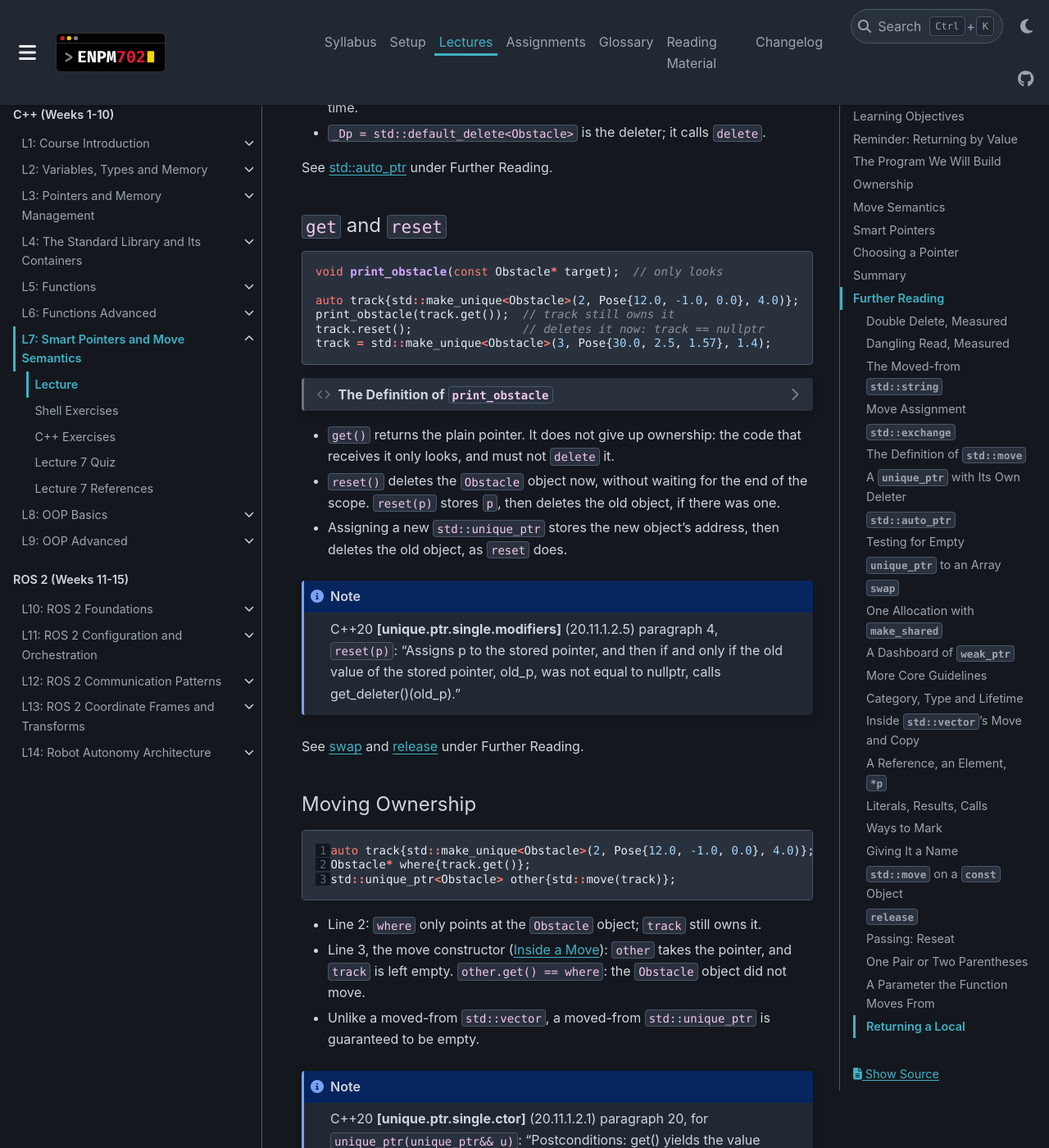
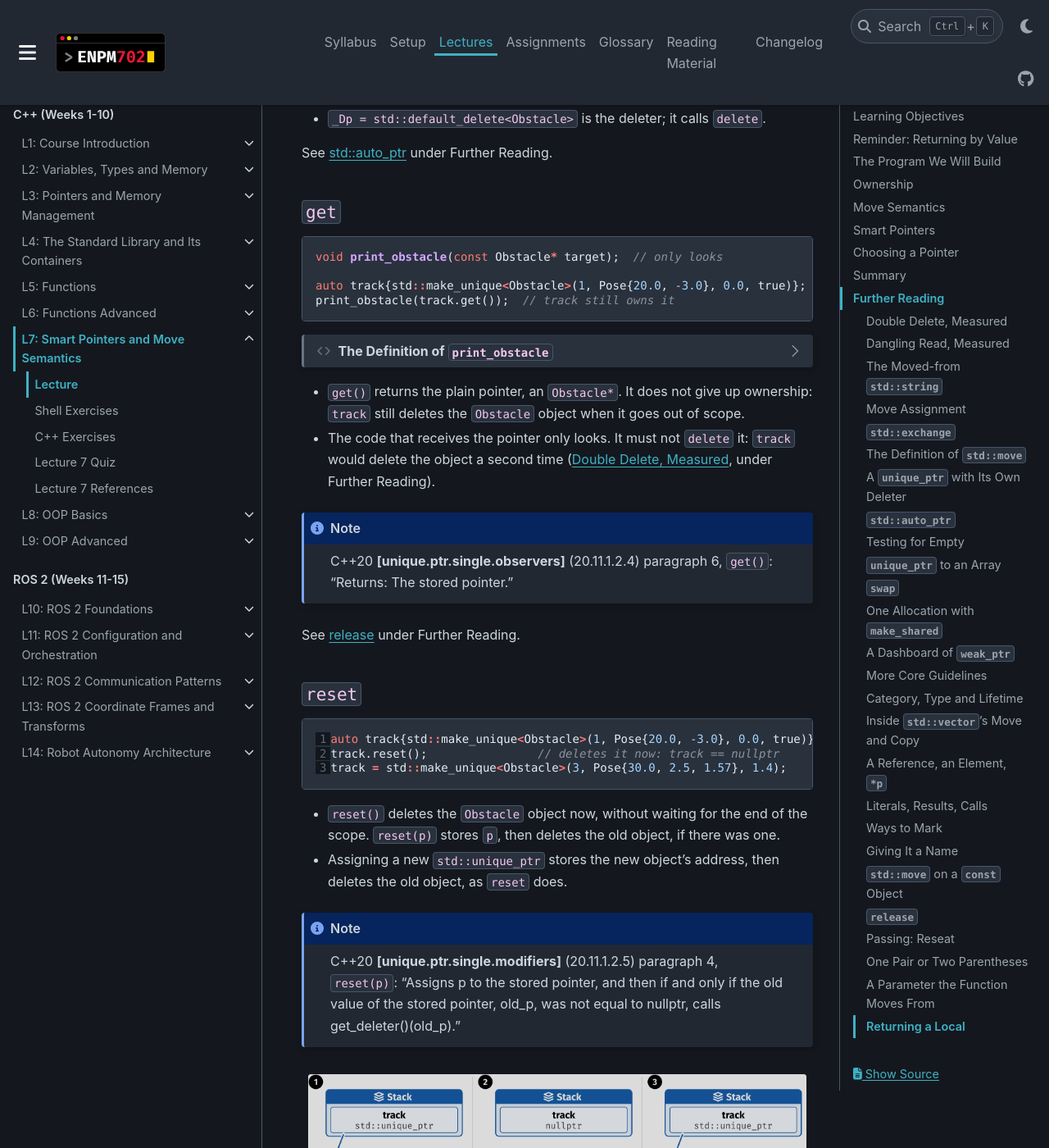
Before and after one commit to zeidk/enpm702-fall-2026-docs, a Sphinx documentation site: the page built from docs/source/lectures/lecture7/l7_lecture.rst, in a window 1280 px wide and 1400 px high, scrolled down 24009 px. Shown: the whole window at 82% size. Built offline with Sphinx 7.4.7 and the PyData theme 0.15.4, drawn with Linux system fonts in a browser that asks for light colours; some of the changed text lies outside the part shown.

Commit message:
L7: unique_ptr examples own the parked car; get, reset and reset in memory
Follows the deck. Quiz questions 2 and 3 use obstacle 1; question 2's
LeakSanitizer output is a new run (still 48 bytes).

```diff
--- a/docs/source/lectures/lecture7/l7_lecture.rst
+++ b/docs/source/lectures/lecture7/l7_lecture.rst
@@ -891,9 +891,8 @@
 
    #include <memory>
 
-   Pose cyclist_pose{12.0, -1.0, 0.0};  // from the table
-   std::unique_ptr<Obstacle> track{
-       std::make_unique<Obstacle>(2, cyclist_pose, 4.0)};
+   Pose parked_pose{20.0, -3.0, 0.0};  // from the table
+   auto track{std::make_unique<Obstacle>(1, parked_pose, 0.0, true)};
    std::cout << track->id << ' ' << (*track).speed << '\n';  // 2 4
    auto empty{std::make_unique<Obstacle>()};  // members take defaults
    std::cout << empty->id << ' ' << empty->speed << '\n';    // 0 0
@@ -913,7 +912,7 @@
 """""""""
 
 .. figure:: /_static/images/l7/av_unique_ptr_memory.png
-   :alt: On the left, a name tag reading track over a blue box with a stack icon and the word Stack, holding one field, pointer, marked an Obstacle*. A measuring line under it reads 8 bytes. On the right, under a name tag reading Obstacle, a red box with a heap icon and the word Heap holds a block of four rows: id 2, pose {12.0, -1.0, 0.0}, speed 4.0, and is_static false. A blue arrow runs from the pointer field to the left edge of that block, at its first row, id. A measuring line under the block reads 48 bytes.
+   :alt: On the left, a name tag reading track over a blue box with a stack icon and the word Stack, holding one field, pointer, marked an Obstacle*. A measuring line under it reads 8 bytes. On the right, under a name tag reading Obstacle, a red box with a heap icon and the word Heap holds a block of four rows: id 1, pose {20.0, -3.0, 0.0}, speed 0.0, and is_static true. A blue arrow runs from the pointer field to the left edge of that block, at its first row, id. A measuring line under the block reads 48 bytes.
    :align: center
    :width: 100%
 
@@ -931,7 +930,7 @@
 
    bool needs_braking(int id) {
      Obstacle* track{make_track(
-         id, Pose{12.0, -1.0}, 4.0)};
+         id, Pose{20.0, -3.0}, 0.0)};
      if (track->pose.x > 10.0) {
        return false;  // leaks
      }
@@ -959,15 +958,15 @@
 
    bool needs_braking(int id) {
      auto track{std::make_unique<Obstacle>(
-         id, Pose{12.0, -1.0}, 4.0)};
+         id, Pose{20.0, -3.0}, 0.0)};
      if (track->pose.x > 10.0) {
        return false;  // deleted here
      }
      return true;     // and here
    }
 
-- The first one leaks 48 bytes: the cyclist is 12 m ahead, past the 10 m chosen for this example, so the early return skips the ``delete``.
-- ``702run week7_playground 45`` runs the second one: ``needs_braking(2): false``, and no LeakSanitizer report.
+- The first one leaks 48 bytes: the parked car is 20 m ahead, past the 10 m chosen for this example, so the early return skips the ``delete``.
+- ``702run week7_playground 45`` runs the second one: ``needs_braking(1): false``, and no LeakSanitizer report.
 - Every path out of the function destroys ``track``, and its destructor deletes the ``Obstacle`` object.
 
 One Owner Only
@@ -991,17 +990,15 @@
 
 See `std::auto_ptr`_ under Further Reading.
 
-``get`` and ``reset``
-"""""""""""""""""""""
+``get``
+"""""""
 
 .. code-block:: cpp
 
    void print_obstacle(const Obstacle* target);  // only looks
 
-   auto track{std::make_unique<Obstacle>(2, Pose{12.0, -1.0, 0.0}, 4.0)};
+   auto track{std::make_unique<Obstacle>(1, Pose{20.0, -3.0}, 0.0, true)};
    print_obstacle(track.get());  // track still owns it
-   track.reset();                // deletes it now: track == nullptr
-   track = std::make_unique<Obstacle>(3, Pose{30.0, 2.5, 1.57}, 1.4);
 
 .. dropdown:: The Definition of ``print_obstacle``
    :icon: code
@@ -1014,7 +1011,25 @@
         std::cout << "  obstacle " << target->id << ": " << target->speed << " m/s\n";
       }
 
-- ``get()`` returns the plain pointer. It does not give up ownership: the code that receives it only looks, and must not ``delete`` it.
+- ``get()`` returns the plain pointer, an ``Obstacle*``. It does not give up ownership: ``track`` still deletes the ``Obstacle`` object when it goes out of scope.
+- The code that receives the pointer only looks. It must not ``delete`` it: ``track`` would delete the object a second time (`Double Delete, Measured`_, under Further Reading).
+
+.. note::
+
+   C++20 **[unique.ptr.single.observers]** (20.11.1.2.4) paragraph 6, ``get()``: "Returns: The stored pointer."
+
+See `release`_ under Further Reading.
+
+``reset``
+"""""""""
+
+.. code-block:: cpp
+   :linenos:
+
+   auto track{std::make_unique<Obstacle>(1, Pose{20.0, -3.0}, 0.0, true)};
+   track.reset();                // deletes it now: track == nullptr
+   track = std::make_unique<Obstacle>(3, Pose{30.0, 2.5, 1.57}, 1.4);
+
 - ``reset()`` deletes the ``Obstacle`` object now, without waiting for the end of the scope. ``reset(p)`` stores ``p``, then deletes the old object, if there was one.
 - Assigning a new ``std::unique_ptr`` stores the new object's address, then deletes the old object, as ``reset`` does.
 
@@ -1022,7 +1037,18 @@
 
    C++20 **[unique.ptr.single.modifiers]** (20.11.1.2.5) paragraph 4, ``reset(p)``: "Assigns p to the stored pointer, and then if and only if the old value of the stored pointer, old_p, was not equal to nullptr, calls get_deleter()(old_p)."
 
-See `swap`_ and `release`_ under Further Reading.
+.. figure:: /_static/images/l7/av_unique_ptr_reset.png
+   :alt: Three panels separated by thin lines, tagged 1 to 3. Each has, at the top, a blue box with a stack icon and the word Stack holding one field, track, and below it a red box with a heap icon and the word Heap. Panel 1: track is marked std::unique_ptr, and a blue arrow runs from it down to the top edge of an object in the Heap box with four rows: id 1, pose {20.0, -3.0, 0.0}, speed 0.0, is_static true. Panel 2: track is marked nullptr, with no arrow, and in the Heap box the same place is a gray dashed block labeled freed: 48 bytes. Panel 3: track is marked std::unique_ptr, and a blue arrow runs from it down to an object in the same place with four rows: id 3, pose {30.0, 2.5, 1.57}, speed 1.4, is_static false.
+   :align: center
+   :width: 100%
+
+   ``track`` after each line of the code above.
+
+- **1** to **3**: after lines 1 to 3.
+- **2**: ``reset()`` deletes the ``Obstacle`` object with id 1 and frees its 48 bytes. ``track`` holds ``nullptr``.
+- **3**: the new object may get the freed bytes: with g++ 13.3 it lands at the old address, and under AddressSanitizer it does not (measured).
+
+See `swap`_ under Further Reading.
 
 Moving Ownership
 """"""""""""""""
@@ -1030,7 +1056,7 @@
 .. code-block:: cpp
    :linenos:
 
-   auto track{std::make_unique<Obstacle>(2, Pose{12.0, -1.0, 0.0}, 4.0)};
+   auto track{std::make_unique<Obstacle>(1, Pose{20.0, -3.0}, 0.0, true)};
    Obstacle* where{track.get()};
    std::unique_ptr<Obstacle> other{std::move(track)};
 
@@ -1048,7 +1074,7 @@
 """""""""""""""""""""""
 
 .. figure:: /_static/images/l7/av_unique_ptr_move_1.png
-   :alt: A blue box with a stack icon and the word Stack holds two fields: track, of type std::unique_ptr, and where, of type Obstacle*. On the right, under a name tag reading Obstacle, a red box with a heap icon and the word Heap holds one object of four rows: id 2, pose {12.0, -1.0, 0.0}, speed 4.0, and is_static false. A solid blue arrow runs from track to the left edge of the object, at its first row, id. A dashed blue arrow runs from where to the same row, just below the solid arrow.
+   :alt: A blue box with a stack icon and the word Stack holds two fields: track, of type std::unique_ptr, and where, of type Obstacle*. On the right, under a name tag reading Obstacle, a red box with a heap icon and the word Heap holds one object of four rows: id 1, pose {20.0, -3.0, 0.0}, speed 0.0, and is_static true. A solid blue arrow runs from track to the left edge of the object, at its first row, id. A dashed blue arrow runs from where to the same row, just below the solid arrow.
    :align: center
    :width: 100%
 
@@ -1060,7 +1086,7 @@
 """"""""""""""""""""""
 
 .. figure:: /_static/images/l7/av_unique_ptr_move_2.png
-   :alt: A blue box with a stack icon and the word Stack holds three fields: track, of type std::unique_ptr, marked nullptr, with no arrow; where, of type Obstacle*; and other, of type std::unique_ptr. On the right, under a name tag reading Obstacle, a red box with a heap icon and the word Heap holds the same object as before, four rows: id 2, pose {12.0, -1.0, 0.0}, speed 4.0, and is_static false. A dashed blue arrow runs from where to the left edge of the object, at its first row, id. A solid blue arrow runs from other to the same row, just below the dashed arrow.
+   :alt: A blue box with a stack icon and the word Stack holds three fields: track, of type std::unique_ptr, marked nullptr, with no arrow; where, of type Obstacle*; and other, of type std::unique_ptr. On the right, under a name tag reading Obstacle, a red box with a heap icon and the word Heap holds the same object as before, four rows: id 1, pose {20.0, -3.0, 0.0}, speed 0.0, and is_static true. A dashed blue arrow runs from where to the left edge of the object, at its first row, id. A solid blue arrow runs from other to the same row, just below the dashed arrow.
    :align: center
    :width: 100%
 
@@ -1076,12 +1102,12 @@
 
    auto p{std::make_unique<Obstacle>(1)};
    auto q{std::move(p)};
-   p = std::make_unique<Obstacle>(2);
+   p = std::make_unique<Obstacle>(3);
    q = std::move(p);
 
 - At the board, after each line: draw ``p`` and ``q`` on the stack, every ``Obstacle`` object on the heap, and an arrow from each pointer to the object it owns.
 - On which line is the ``Obstacle`` object with id 1 deleted, and what deletes it? Nothing in the code says ``delete``.
-- Check: ``702run week7_playground 51``.
+- Check: ``702run week7_playground 53``.
 
 The Tracker's List
 """"""""""""""""""
@@ -1115,8 +1141,8 @@
      if (target != nullptr) { target->speed = speed; }
    }
 
-   auto track{std::make_unique<Obstacle>(2, Pose{12.0, -1.0, 0.0}, 4.0)};
-   print_obstacle(*track);       // 4 m/s
+   auto track{std::make_unique<Obstacle>(1, Pose{20.0, -3.0}, 0.0, true)};
+   print_obstacle(*track);       // 0 m/s
    set_speed(track.get(), 2.0);
    print_obstacle(*track);       // 2 m/s: the caller still owns it
 
@@ -1148,7 +1174,7 @@
      lost.push_back(std::move(track));
    }
 
-   auto track{std::make_unique<Obstacle>(2)};
+   auto track{std::make_unique<Obstacle>(1)};
    keep_lost(track);             // does not compile: a copy
    keep_lost(std::move(track));  // track == nullptr, lost.size() == 1
 
@@ -1188,7 +1214,7 @@
    void adopt(std::unique_ptr<Obstacle> track);
 
    auto a{std::make_unique<Obstacle>(1)};
-   auto b{std::make_unique<Obstacle>(2)};
+   auto b{std::make_unique<Obstacle>(3)};
    auto c{a};                                    // 1
    auto d{std::move(a)};                         // 2
    inspect(*d);                                  // 3
@@ -1843,9 +1869,9 @@
    }};
    {
      std::unique_ptr<Obstacle, decltype(say_and_delete)> track{
-         new Obstacle{2}, say_and_delete};
+         new Obstacle{1}, say_and_delete};
      // sizeof(track): 8
-   }  // prints: deleting obstacle 2
+   }  // prints: deleting obstacle 1
 
 - The second template argument is the deleter (`One Owner Only`_). Here a lambda (L6) that prints first.
 - ``std::make_unique`` cannot take a deleter, so the code calls ``new`` and hands the result to the ``std::unique_ptr`` in the same statement.
@@ -1860,7 +1886,7 @@
 
 .. code-block:: cpp
 
-   std::auto_ptr<Obstacle> a{new Obstacle{2}};
+   std::auto_ptr<Obstacle> a{new Obstacle{1}};
    std::auto_ptr<Obstacle> b{a};  // looks like a copy
    // a.get() == nullptr: true
 
@@ -1884,9 +1910,9 @@
 
    std::unique_ptr<Obstacle> track;  // empty
    // track == nullptr: true
-   track = std::make_unique<Obstacle>(2);
+   track = std::make_unique<Obstacle>(1);
    if (track) {
-     std::cout << "obstacle " << track->id << '\n';  // obstacle 2
+     std::cout << "obstacle " << track->id << '\n';  // obstacle 1
    }
    auto other{std::move(track)};  // !track: true
    bool has_track = other;  // does not compile
@@ -1924,13 +1950,13 @@
 
 .. code-block:: cpp
 
-   auto first{std::make_unique<Obstacle>(2)};
+   auto first{std::make_unique<Obstacle>(1)};
    auto second{std::make_unique<Obstacle>(4)};
-   const Obstacle* id_2{first.get()};
+   const Obstacle* id_1{first.get()};
    first.swap(second);  // the same as std::swap(first, second)
-   // first->id: 4, second->id: 2, second.get() == id_2: true
-
-- No ``Obstacle`` object is created, copied or deleted: the one with id 2 stays at the same address, now owned by ``second``.
+   // first->id: 4, second->id: 1, second.get() == id_1: true
+
+- No ``Obstacle`` object is created, copied or deleted: the one with id 1 stays at the same address, now owned by ``second``.
 - ``std::shared_ptr`` has the same ``swap``.
 
 .. note::
@@ -2168,9 +2194,9 @@
 
 .. code-block:: cpp
 
-   auto track{std::make_unique<Obstacle>(2, Pose{12.0, -1.0, 0.0}, 4.0)};
+   auto track{std::make_unique<Obstacle>(1, Pose{20.0, -3.0}, 0.0, true)};
    Obstacle* raw{track.release()};  // gives up ownership
-   // track == nullptr: true, raw->id: 2
+   // track == nullptr: true, raw->id: 1
    delete raw;  // you are the owner now: leave this out and it leaks
 
 - ``release()`` hands the ``Obstacle`` object back as a plain pointer and forgets it.
@@ -2190,7 +2216,7 @@
      track = std::make_unique<Obstacle>(new_id);
    }  // the assignment deleted the old Obstacle object
 
-   auto track{std::make_unique<Obstacle>(2, Pose{12.0, -1.0, 0.0}, 4.0)};
+   auto track{std::make_unique<Obstacle>(1, Pose{20.0, -3.0}, 0.0, true)};
    replace_track(track, 7);  // track->id: 7, track->speed: 0
 
 - To **reseat** a pointer is to make it own, or point at, a different object. By reference to the ``std::unique_ptr``, the function may reseat the caller's pointer.
```
Also changed, not shown: other parts of docs/source/lectures/lecture7/l7_lecture.rst (+10 -10 lines), docs/source/lectures/lecture7/l7_quiz.rst (+7 -7 lines), docs/source/_static/images/l7/av_unique_ptr_memory.png, docs/source/_static/images/l7/av_unique_ptr_move_1.png, docs/source/_static/images/l7/av_unique_ptr_move_2.png, docs/source/_static/images/l7/av_unique_ptr_reset.png (added).
